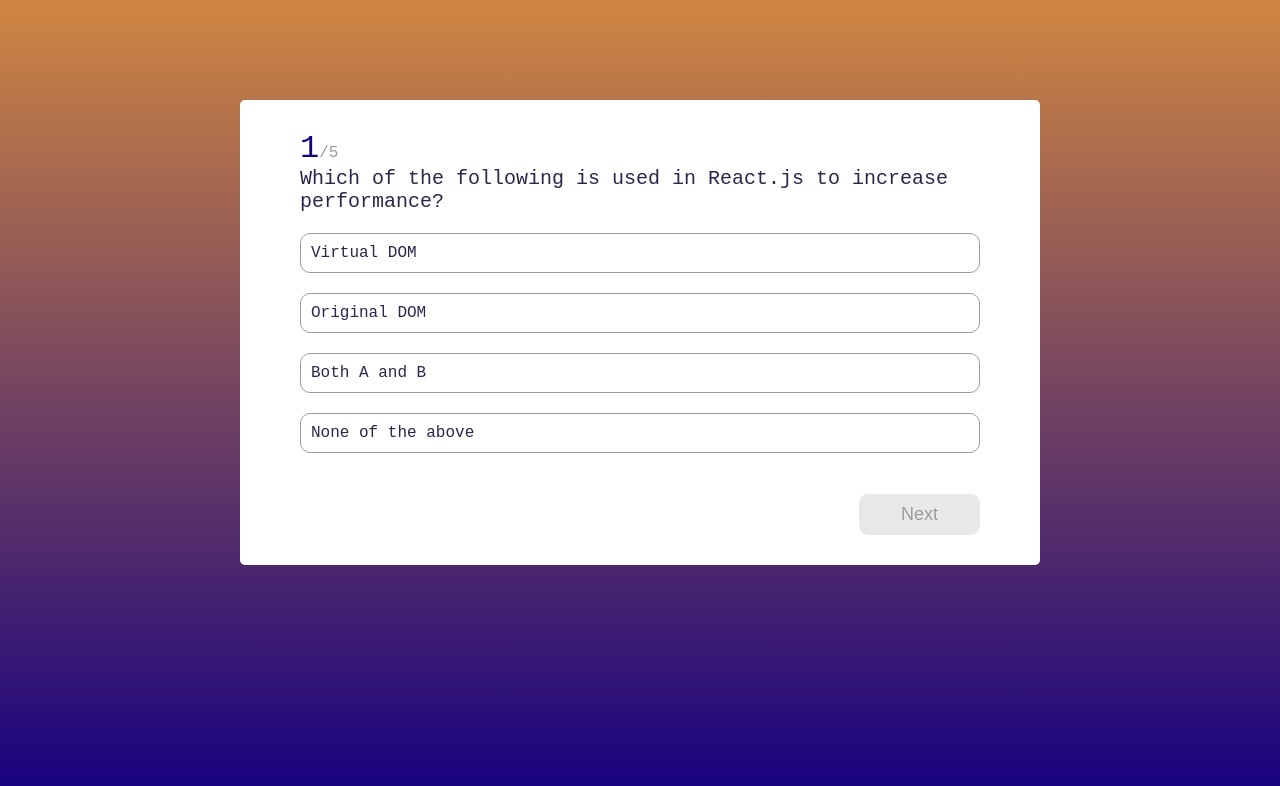
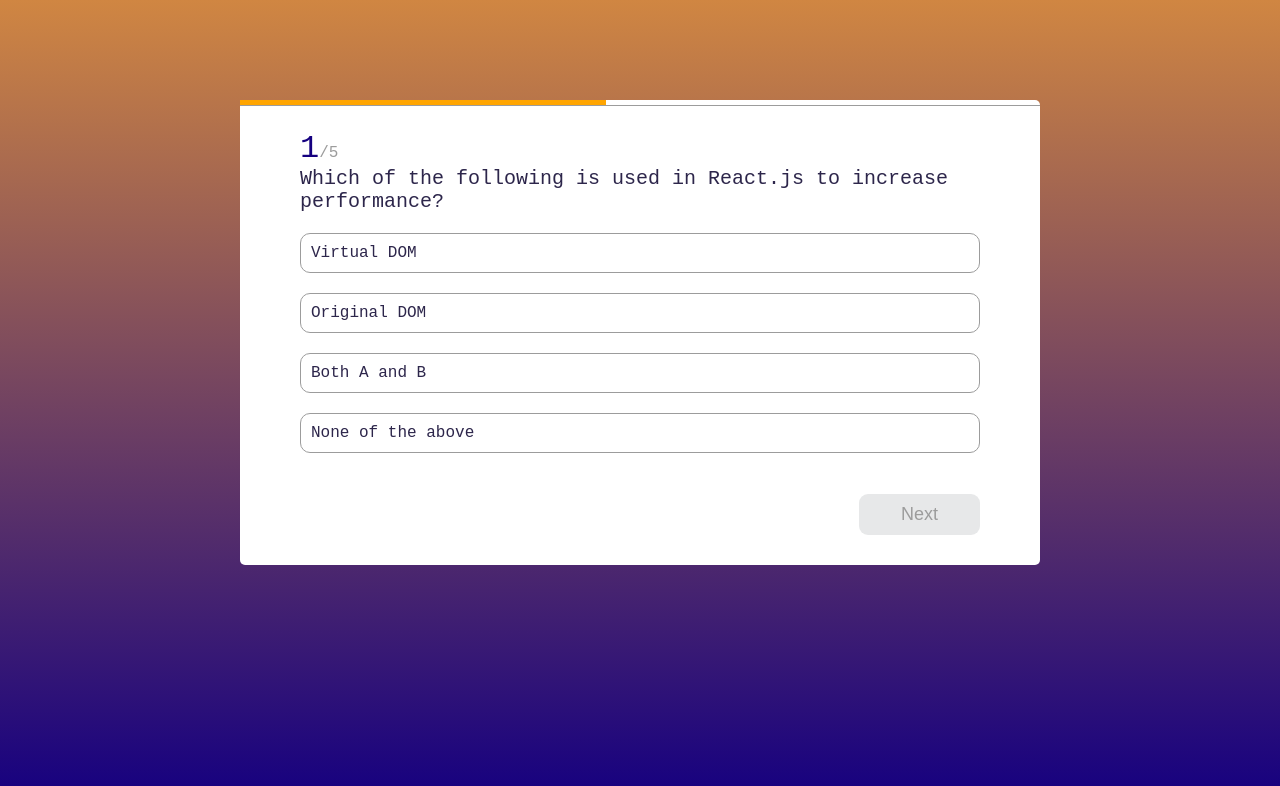
Before and after one commit to IvanRadovic/QuizzApp, a React (Vite) app: page / in a window 1280 px wide. Shown: the top 786 px of the page. Built offline with nearby package versions, Linux system fonts and the light colour scheme.

Commit message:
Adding timer with styles

```diff
--- /dev/null
+++ b/src/Components/AnswerTimer/AnswerTimer.component.jsx
@@ -0,0 +1,51 @@
+import "./AnswerTimer.style.scss"
+import { useEffect, useState, useRef } from "react";
+
+const AnswerTimer = ({ duration, onTimeUp }) => {
+
+    const [counter, setCounter] = useState(0);
+    const [progressLoaded, setProgressLoaded] = useState(0);
+    const intervalRef = useRef();
+
+    /* --- For counter --- */
+    useEffect(() => {
+      intervalRef.current = setInterval(() => {
+        setCounter((curr) => curr + 1);
+      },1000);
+
+      return () => clearInterval(intervalRef.current);
+    },[])
+
+    useEffect(() => {
+      setProgressLoaded(100 * (counter / duration));
+
+      if(counter === duration){
+        clearInterval(intervalRef.current);
+        setTimeout(() => {
+          onTimeUp();
+        },1000)
+      }
+    },[counter]);
+
+
+    return (
+        <div className="answer-timer-container">
+            <div
+            style={{
+              width:`${progressLoaded}%`,
+              backgroundColor: `${
+                progressLoaded < 40
+                ? 'lightgreen'
+                : progressLoaded < 70
+                ? 'orange'
+                : 'red'
+              }`
+            }}
+            className="progress">
+
+            </div>
+        </div>
+     );
+}
+
+export default AnswerTimer;
--- /dev/null
+++ b/src/Components/AnswerTimer/AnswerTimer.style.scss
@@ -0,0 +1,16 @@
+@import "./../../Styles/vars.scss";
+
+.answer-timer-container{
+    position: absolute;
+    top:0;
+    left:0;
+    width:100%;
+    border-bottom: 1px solid $disabled;
+
+    .progress{
+        height: 5px;
+        transition-duration: 1s;
+        width:0;
+        transition-timing-function: linear;
+    }
+}
--- a/src/Components/Quiz/Quiz.component.jsx
+++ b/src/Components/Quiz/Quiz.component.jsx
@@ -2,6 +2,7 @@ import { useState } from "react";
 import { resultInitalState } from "../../Constants/constats";
 
 import "./Quiz.style.scss";
+import AnswerTimer from "../AnswerTimer/AnswerTimer.component";
 
 
 const Quiz = ({ questions }) => {
@@ -14,6 +15,8 @@ const Quiz = ({ questions }) => {
 
     const { question, choices, correctAnswer } = questions[currentQuestion];
 
+
+    /* ---- Answer on Click ---- */
     const onAnwswerClick = (answer, index) => {
       setAnswerIdx(index);
       if (answer === correctAnswer) {
@@ -23,7 +26,9 @@ const Quiz = ({ questions }) => {
       }
     };
 
-    const onClickNext = () => {
+
+    /* --- Click next -- For next question ---- */
+    const onClickNext = (finalAnswer) => {
       setAnswerIdx(null);
       setResult((prev) =>
         answer
@@ -46,15 +51,25 @@ const Quiz = ({ questions }) => {
       }
     };
 
+
+    /* ---- Try again function ---- */
     const onTryAgain = () => {
       setResult(resultInitalState);
       setShowResult(false);
     };
 
+
+    /* --- TIME UP ---- */
+    const handleTimeUp = () => {
+      setAnswer(false);
+      onClickNext(false);
+    }
+
     return (
       <div className="quiz-container">
         {!showResult ? (
           <>
+          <AnswerTimer duration={10} onTimeUp={handleTimeUp} />
             <span className="active-question-no">{currentQuestion + 1}</span>
             <span className="total-question">/{questions.length}</span>
             <h2>{question}</h2>
@@ -70,7 +85,7 @@ const Quiz = ({ questions }) => {
               ))}
             </ul>
             <div className="footer">
-              <button onClick={onClickNext} disabled={answerIdx === null}>
+              <button onClick={() => onClickNext(answer)} disabled={answerIdx === null}>
                 {currentQuestion === questions.length - 1 ? "Finish" : "Next"}
               </button>
             </div>
--- a/src/Components/Quiz/Quiz.style.scss
+++ b/src/Components/Quiz/Quiz.style.scss
@@ -7,6 +7,7 @@
     margin-top: 100px;
     padding: 30px 60px;
     box-sizing: border-box;
+    position: relative;
 
     .active-question-no{
         font-size: 32px;
```
